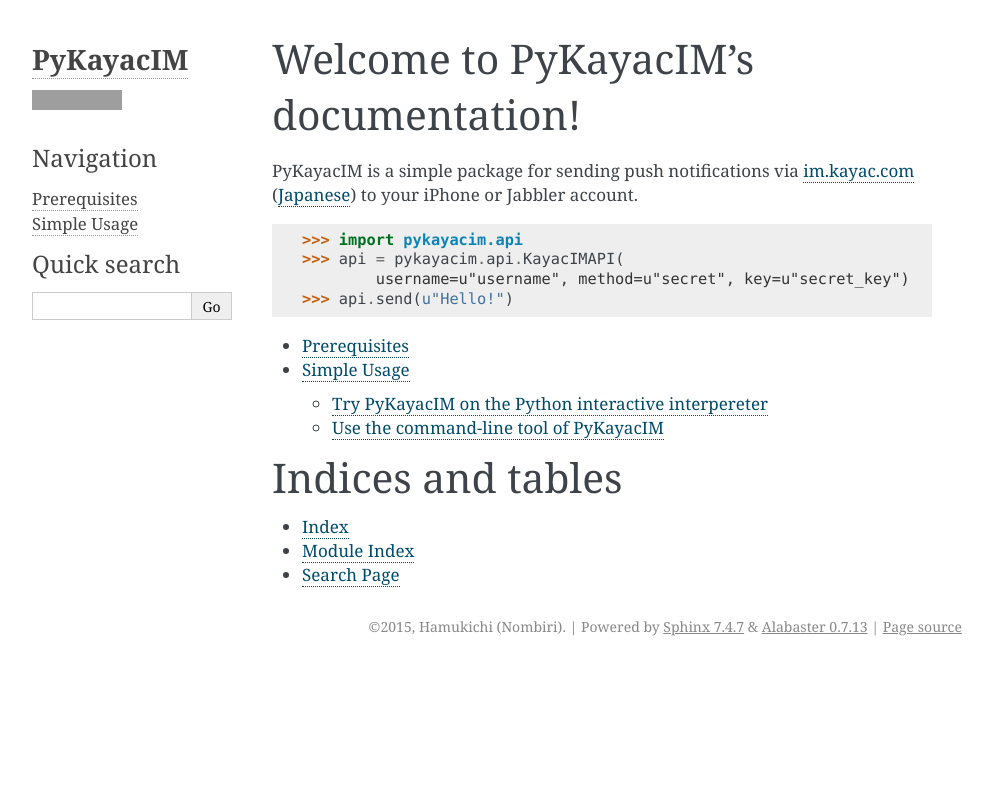
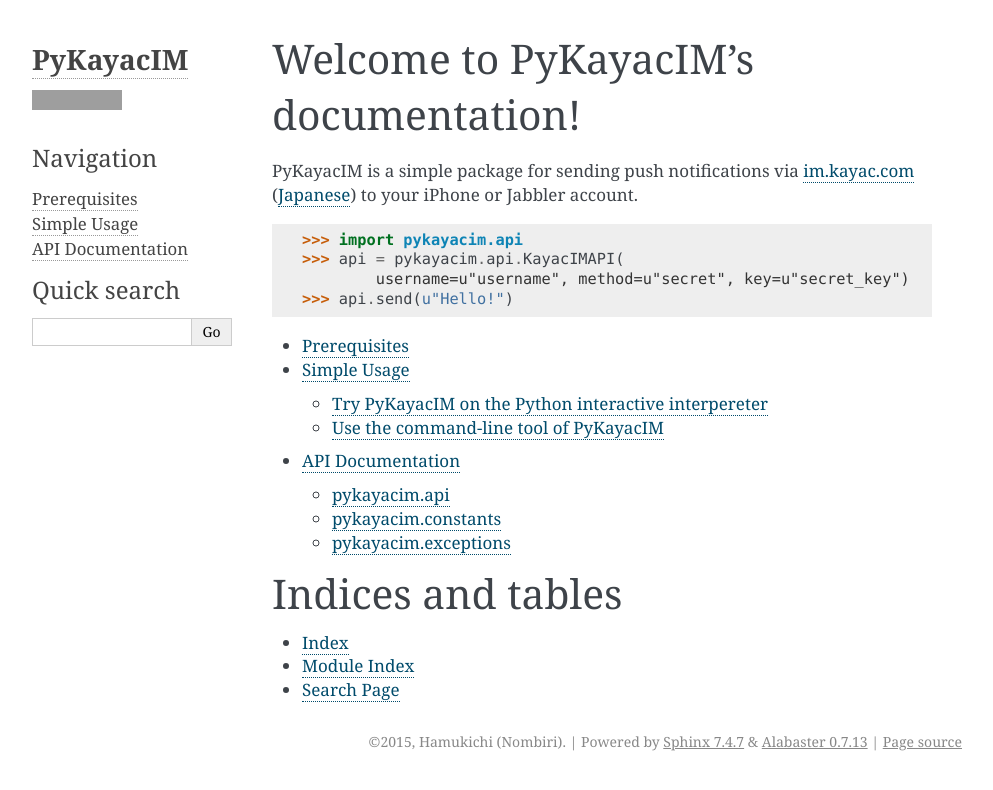
Before and after one commit to hamukichi/pykayacim, a Sphinx documentation site: the page built from doc/index.rst, in a window 1280 px wide, cut to the strip 0-790 px from the top of the page. Shown: the whole strip, without its empty margins (148-1141 px from the left). Built offline with Sphinx 7.4.7, drawn with Linux system fonts in a browser that asks for light colours; grey boxes are pictures that could not be loaded.

```diff
--- /dev/null
+++ b/doc/api.rst
@@ -0,0 +1,20 @@
+API Documentation
+=================
+
+pykayacim.api
+-------------
+
+.. automodules:: pykayacim.api
+   :members:
+
+pykayacim.constants
+-------------------
+
+.. automodules:: pykayacim.constants
+   :members:
+
+pykayacim.exceptions
+--------------------
+
+.. automodules:: pykayacim.exceptions
+   :members:
--- a/doc/index.rst
+++ b/doc/index.rst
@@ -22,6 +22,7 @@ PyKayacIM is a simple package for sending push notifications via
 
    prerequisites
    simpleusage
+   api
 
 
 
```
